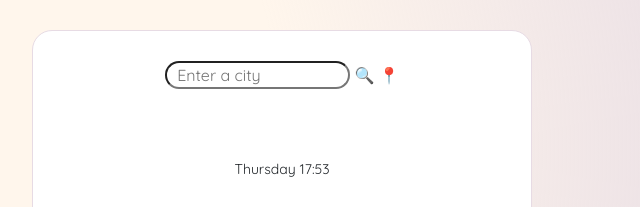
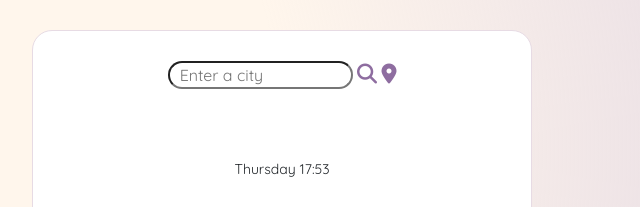
Before and after one commit to Bianca-Slavov/biancas-weather-app, a plain HTML site: page index.html in a window 1280 px wide. Shown: the top 207 px of the page, 358-998 px from the left. Drawn offline with nearby package versions, Linux system fonts and the light colour scheme; no server answers.

Commit message:
Shifted some code in the head + styled the search icons again

```diff
--- a/index.html
+++ b/index.html
@@ -4,15 +4,21 @@
     <meta charset="UTF-8" />
     <meta http-equiv="X-UA-Compatible" content="IE=edge" />
     <meta name="viewport" content="width=device-width, initial-scale=1.0" />
-   <link rel="preconnect" href="https://fonts.googleapis.com">
-<link rel="preconnect" href="https://fonts.gstatic.com" crossorigin>
-<link href="https://fonts.googleapis.com/css2?family=Pacifico&family=Quicksand:wght@300;400;500;600;700&display=swap" rel="stylesheet">
     <link
       href="https://cdn.jsdelivr.net/npm/bootstrap@5.1.3/dist/css/bootstrap.min.css"
       rel="stylesheet"
       integrity="sha384-1BmE4kWBq78iYhFldvKuhfTAU6auU8tT94WrHftjDbrCEXSU1oBoqyl2QvZ6jIW3"
       crossorigin="anonymous"
     />
+
+<script
+      src="https://kit.fontawesome.com/5248e534c3.js"
+      crossorigin="anonymous"
+    ></script>
+
+ <link rel="preconnect" href="https://fonts.googleapis.com">
+<link rel="preconnect" href="https://fonts.gstatic.com" crossorigin>
+<link href="https://fonts.googleapis.com/css2?family=Pacifico&family=Quicksand:wght@300;400;500;600;700&display=swap" rel="stylesheet">
      <script src="https://cdn.jsdelivr.net/npm/axios/dist/axios.min.js"></script>
 
     <link rel="stylesheet" href="src/styles.css" />
@@ -23,8 +29,9 @@
         <div class="card">
       <form id="search-form">
         <input type="search" id="search-city" placeholder="Enter a city" />
-        <button class="search-buttons" id="search-button">🔍</button>
-      <button class="search-buttons" id="city-position">📍</button>
+        <button class="search-buttons" id="search-button"><i class="fas fa-search"></i></button>
+      <button class="search-buttons" id="city-position"><i class="fas fa-map-marker-alt"></i></button>
+
           </form>
 
 
--- a/src/styles.css
+++ b/src/styles.css
@@ -128,3 +128,13 @@ a {
   margin-top: 0;
   font-size: 15px;
 }
+
+.fa-map-marker-alt {
+  color: #8e6da0;
+  font-size: 20px;
+}
+
+.fa-search {
+  color: #8e6da0;
+  font-size: 20px;
+}
```
